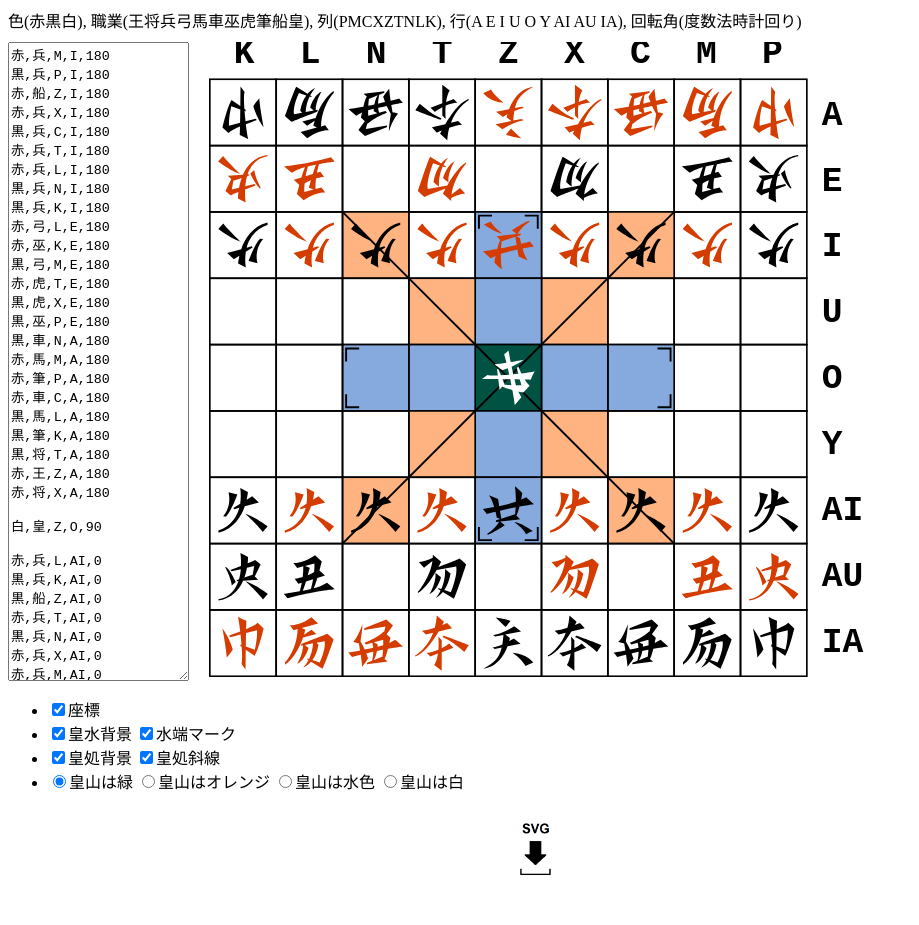
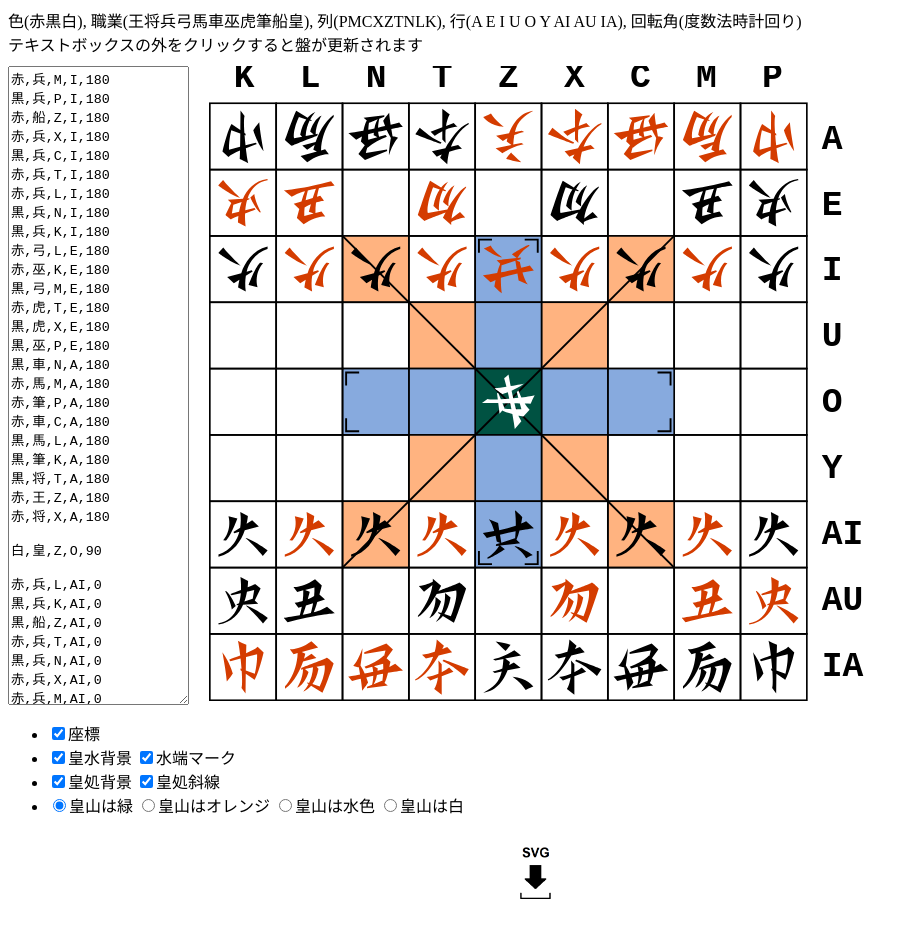
Before and after one commit to sozysozbot/cetkaik_board_svg_generator, a plain HTML site: page docs/index.html in a window 1280 px wide. Shown: the whole page, without its empty margins (0-919 px from the left). Before the commit the page ends 901 px from the top, so only its background shows below. Drawn offline with Linux system fonts and the light colour scheme.

Commit message:
onblur を明記

```diff
--- a/docs/index.html
+++ b/docs/index.html
@@ -22,7 +22,8 @@
         職業(<script>document.write(ALL_PROFESSIONS.join(""));</script>),
         列(<script>document.write(ALL_COLUMNS.join(""));</script>),
         行(<script>document.write(ALL_ROWS.join(" "));</script>),
-        回転角(度数法時計回り)
+        回転角(度数法時計回り)<br>
+        テキストボックスの外をクリックすると盤が更新されます
     </div>
     <div style="display: flex">
         <textarea id="board_state" style="margin: 0 20px 0 0" onblur="render()">
```
